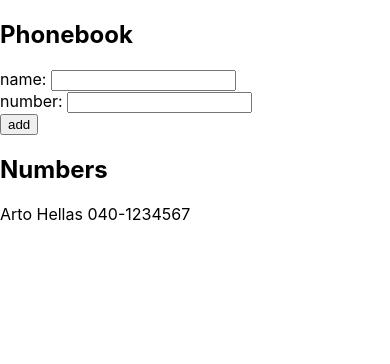
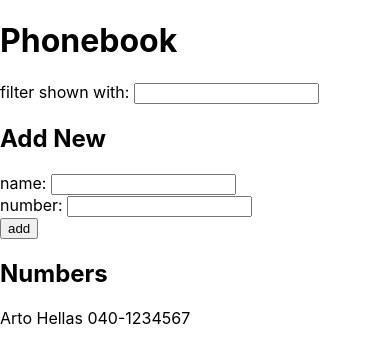
Before and after one commit to shotozuro/fullstackopen, a React (Create React App) app in the folder part2/phonebook/: page / in a window 390 px wide. Shown: the top 364 px of the page. Built offline with nearby package versions, Linux system fonts and the light colour scheme.

Commit message:
2.9*: The Phonebook Step4

```diff
--- a/part2/phonebook/src/App.js
+++ b/part2/phonebook/src/App.js
@@ -6,6 +6,7 @@ const App = () => {
   ])
   const [ newName, setNewName ] = useState('')
   const [ newPhone, setNewPhone ] = useState('')
+  const [ newNameFilter, setNewNameFilter ] = useState('')
 
   const handleSubmit = (event) => {
     event.preventDefault()
@@ -27,9 +28,15 @@ const App = () => {
     setNewPhone(event.target.value)
   }
 
+  const handleNewFilterChange = (event) => {
+    setNewNameFilter(event.target.value)
+  }
+
   return (
     <div>
-      <h2>Phonebook</h2>
+      <h1>Phonebook</h1>
+      <div>filter shown with: <input value={newNameFilter} onChange={handleNewFilterChange} /></div>
+      <h2>Add New</h2>
       <form onSubmit={handleSubmit}>
         <div>
           name: <input value={newName} onChange={handleNewNameChange} />
@@ -43,10 +50,17 @@ const App = () => {
       </form>
       <h2>Numbers</h2>
       {
-        persons.map(person =>
-          <p key={person.name}>
-            {person.name} {person.phone}
-          </p>)
+        newNameFilter.length > 0
+          ? persons
+            .filter(person => person.name.includes(newNameFilter))
+            .map(person =>
+              <p key={person.name}>
+                {person.name} {person.phone}
+              </p>)
+          : persons.map(person =>
+            <p key={person.name}>
+              {person.name} {person.phone}
+            </p>)
       }
     </div>
   )
```
